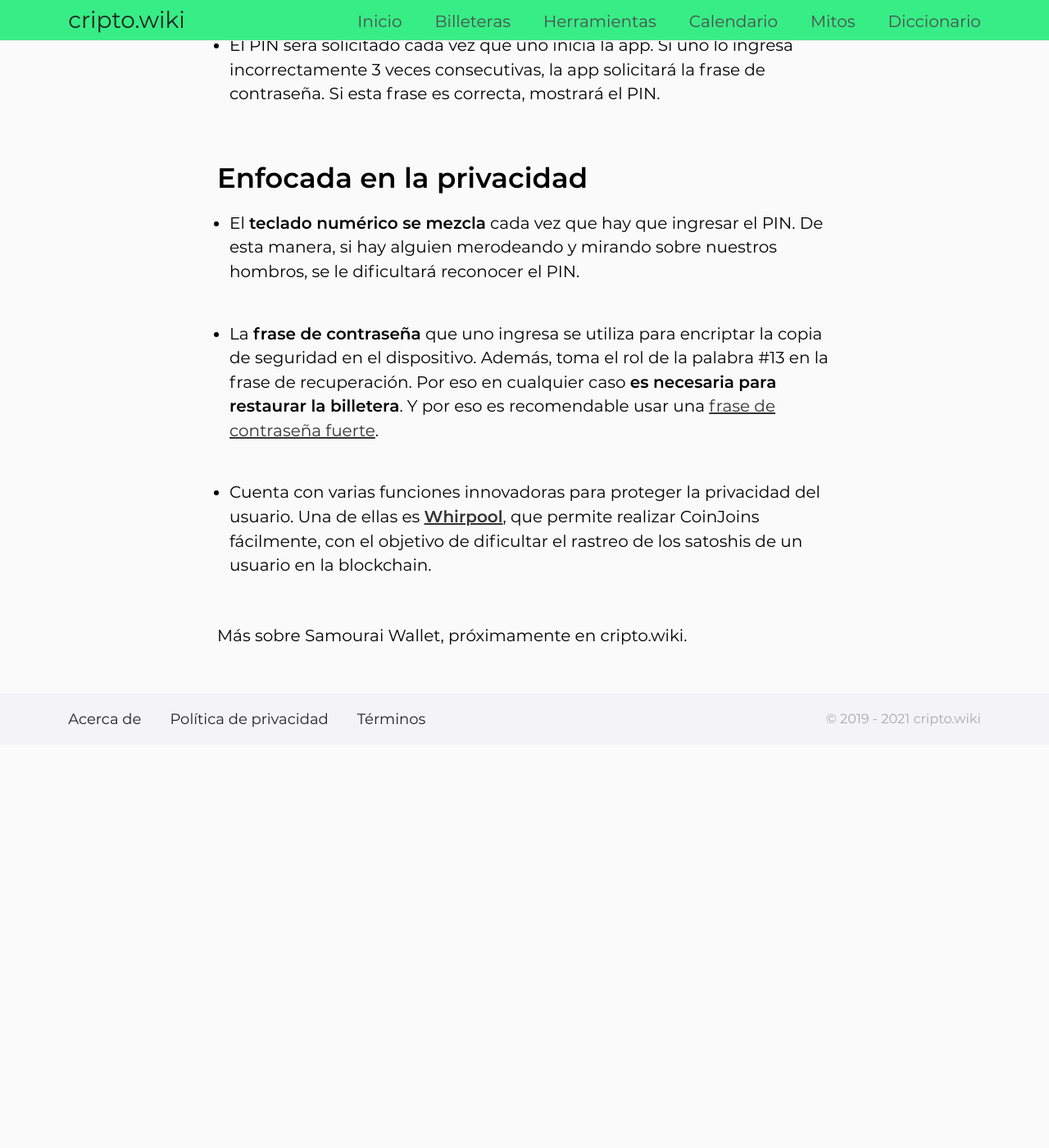
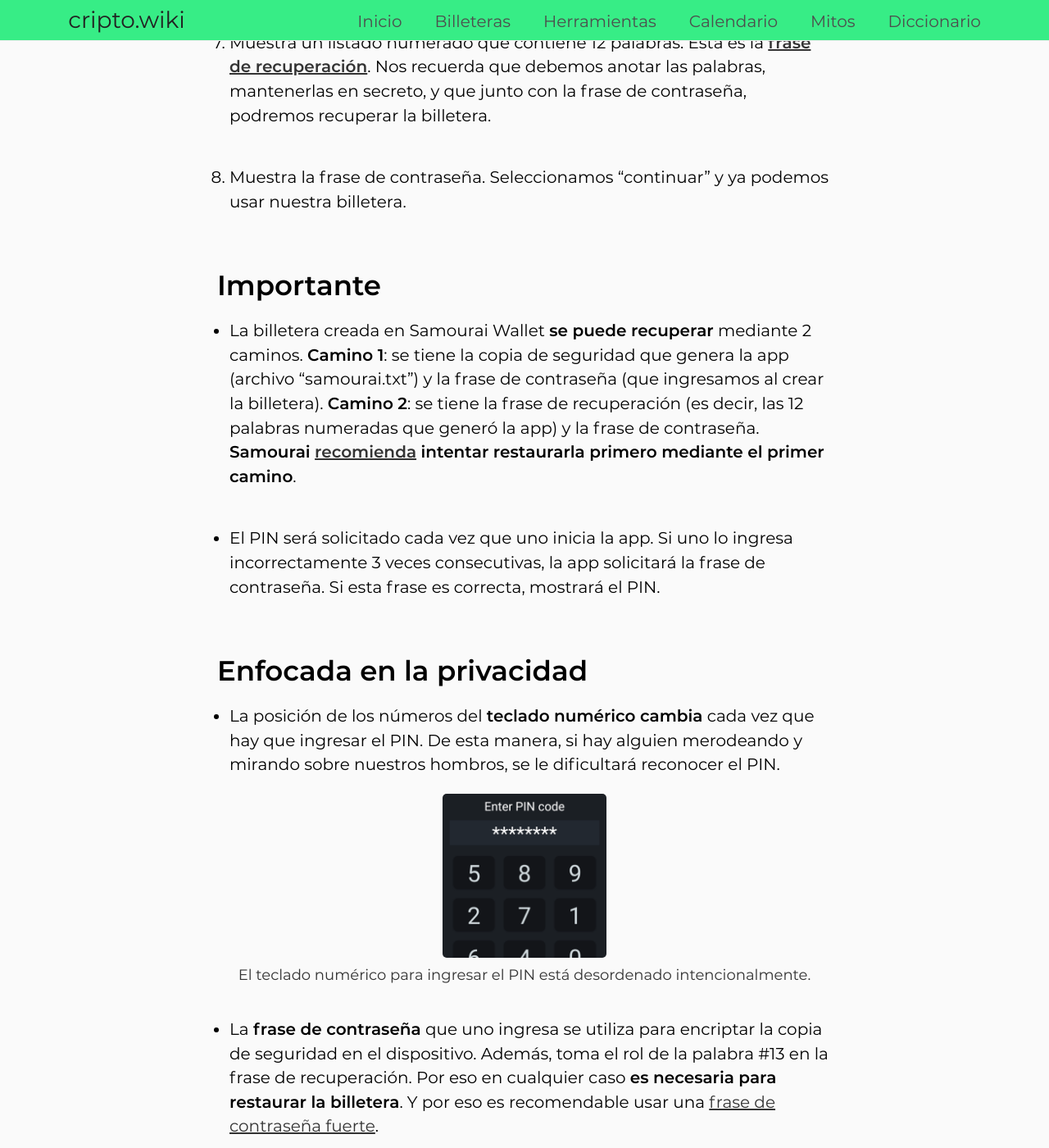
Before and after one commit to criptowiki/criptowiki, a Jekyll site: the page built from collections/_wallets/samourai.md, in a window 1280 px wide and 1400 px high, scrolled down 2555 px. Shown: the whole window at 82% size. Built offline with Jekyll 4.4.1, drawn with Linux system fonts in a browser that asks for light colours; before the commit the page ends 3463 px from its top, so only the background shows below that; some of the changed text lies outside the part shown.

Commit message:
Upload Samourai Wallet images, improve grammar

```diff
--- a/collections/_wallets/samourai.md
+++ b/collections/_wallets/samourai.md
@@ -20,6 +20,8 @@
 En su [sitio web](https://samouraiwallet.com/) se presentan como (traducido): "activistas de la privacidad que hemos dedicado nuestras vidas a crear el software que Silicon Valley nunca construirá, que los reguladores nunca permitirán y en el que los *venture capital* nunca invertirán. Construimos el software que Bitcoin merece."
 
 Entre los productos que ofrecen se encuentra la billetera Samourai Wallet.
+
+{% include image.html url="wallets/samourai-homescreen.png" width="300" description="Pantalla de inicio. Créditos: Samourai." %}
 
 
 ## Cómo comenzar
@@ -49,7 +51,9 @@
 
 ## Enfocada en la privacidad
 
-- El **teclado numérico se mezcla** cada vez que hay que ingresar el PIN. De esta manera, si hay alguien merodeando y mirando sobre nuestros hombros, se le dificultará reconocer el PIN.
+- La posición de los números del **teclado numérico cambia** cada vez que hay que ingresar el PIN. De esta manera, si hay alguien merodeando y mirando sobre nuestros hombros, se le dificultará reconocer el PIN.
+
+{% include image.html url="wallets/samourai-scrambled-pin.png" width="200" description="El teclado numérico para ingresar el PIN está desordenado intencionalmente." %}
 
 - La **frase de contraseña** que uno ingresa se utiliza para encriptar la copia de seguridad en el dispositivo. Además, toma el rol de la palabra #13 en la frase de recuperación. Por eso en cualquier caso **es necesaria para restaurar la billetera**. Y por eso es recomendable usar una [frase de contraseña fuerte]({{ site.baseurl }}/herramientas/frase-de-contrasena).
 
```
Also changed, not shown: assets/img/wallets/samourai-homescreen.png (added), assets/img/wallets/samourai-scrambled-pin.png (added).
